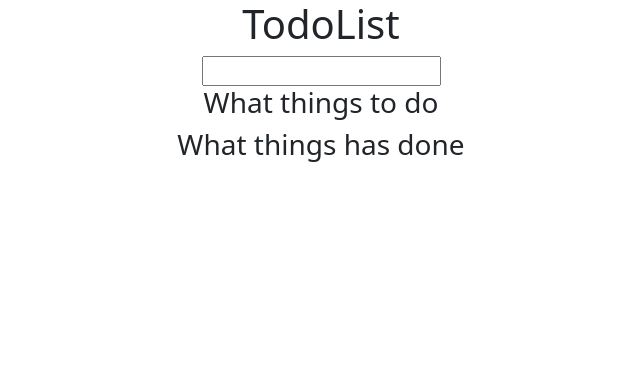
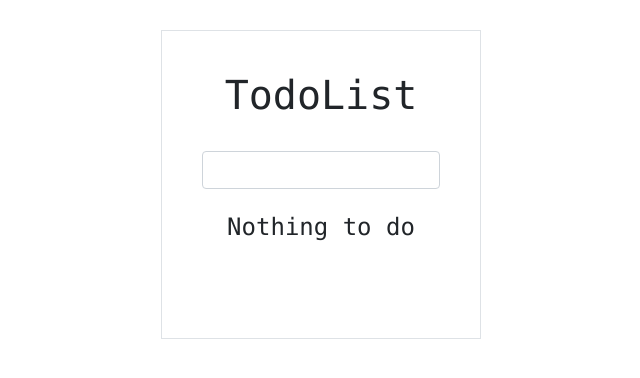
Before and after one commit to andros3c/TodoList, a React (Create React App) app: page / in a window 1280 px wide. Shown: the top 378 px of the page, without its empty margins (319-959 px from the left). Built offline with nearby package versions, Linux system fonts and the light colour scheme.

Commit message:
add styling

```diff
--- a/src/App.css
+++ b/src/App.css
@@ -1,6 +1,9 @@
 .App {
-  text-align: center;
+  display: flex;
+  justify-content: center;
+
 }
+/*
 
 .App-logo {
   height: 40vmin;
@@ -35,4 +38,4 @@
   to {
     transform: rotate(360deg);
   }
-}
+} */
--- a/src/Todolist.js
+++ b/src/Todolist.js
@@ -1,7 +1,6 @@
 import * as React from "react";
 
-import uuid from 'react-uuid'
-
+import uuid from "react-uuid";
 
 function useLocalStorage(name, initialValue) {
   const [value, setValue] = React.useState(
@@ -18,7 +17,7 @@ function useLocalStorage(name, initialValue) {
 
 function Todo({ local, setLocal }) {
   function HasDone(element, index) {
-   const newTodo = local.todo.splice(index, 1);
+    const newTodo = local.todo.splice(index, 1);
     setLocal({
       ...local,
       done: [...local.done, element],
@@ -30,18 +29,27 @@ function Todo({ local, setLocal }) {
       ...local,
     });
   }
+
   return (
     <ul className="list-group">
       {local.todo.map((element, index) => (
-        <li className="list-group-item" key={uuid()}>
+        <li
+          className="list-group-item"
+          key={uuid()}
+          style={{
+            display: "flex",
+            justifyContent: "space-between",
+            alignItems: "center",
+          }}
+        >
           <input
-          key={uuid()}
+            key={uuid()}
             onClick={() => HasDone(element, index)}
             type="checkbox"
             id={element}
           ></input>
           <label htmlFor={element}>{element}</label>
-          <button className="btn btn-danger" onClick={() => Deletetodo(index)}>
+          <button className="btn btn-sm btn-danger" onClick={() => Deletetodo(index)}>
             Delete
           </button>
         </li>
@@ -67,7 +75,15 @@ function Done({ local, setLocal }) {
   return (
     <ul className="list-group">
       {local.done.map((element, index) => (
-        <li className="list-group-item" key={uuid()}>
+        <li
+          className="list-group-item"
+          key={uuid()}
+          style={{
+            display: "flex",
+            justifyContent: "space-between",
+            alignItems: "center",
+          }}
+        >
           <input
             key={uuid()}
             type="checkbox"
@@ -78,7 +94,7 @@ function Done({ local, setLocal }) {
           <label htmlFor={element} style={{ textDecoration: "line-through" }}>
             {element}
           </label>
-          <button className="btn btn-danger" onClick={() => Deletedone(index)}>
+          <button className="btn btn-sm btn-danger" onClick={() => Deletedone(index)}>
             Delete
           </button>
         </li>
@@ -102,19 +118,43 @@ export default function TodoList() {
     }
   }
   return (
-    <div>
+    <div className="border" style={{width:"25%",marginTop:"30px",marginBottom:"30px",padding:"40px"}}>
       <form onSubmit={HandleSubmit}>
-        <h1>TodoList</h1>
-        <input value={value} onChange={(e) => setValue(e.target.value)}></input>
+        <h1 className="text-center font-monospace">TodoList</h1>
+        <br/>
+        <input
+          value={value}
+          class="form-control"
+          onChange={(e) => setValue(e.target.value)}
+        ></input>
+         <br/>
       </form>
 
       <div>
-        <h3>What things to do</h3>
-        <Todo local={local} setLocal={setLocal} />
+        {local.todo.length == 0 ? (
+          <>
+            <h3 className="text-center fs-4 font-monospace">Nothing to do</h3>
+          </>
+        ) : (
+          <>
+            <h3 className="text-center fs-4 font-monospace">What things to do</h3>
+            <br/>
+            <Todo local={local} setLocal={setLocal} />
+          </>
+        )}
       </div>
+      <br/>
+      <br/>
       <div>
-        <h3>What things has done</h3>
-        <Done local={local} setLocal={setLocal} />
+        {local.done.length == 0 ? (
+          <></>
+        ) : (
+          <>
+            {" "}
+            <h3 className="text-center fs-4 font-monospace">What things has done</h3>
+            <Done local={local} setLocal={setLocal} />
+          </>
+        )}
       </div>
     </div>
   );
```
